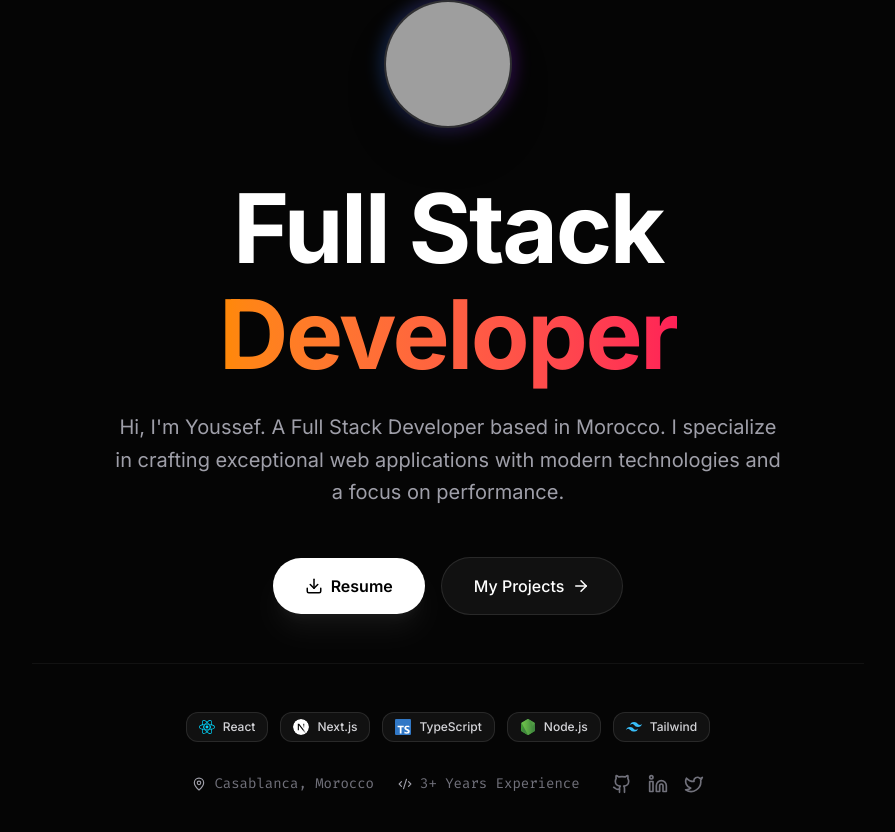
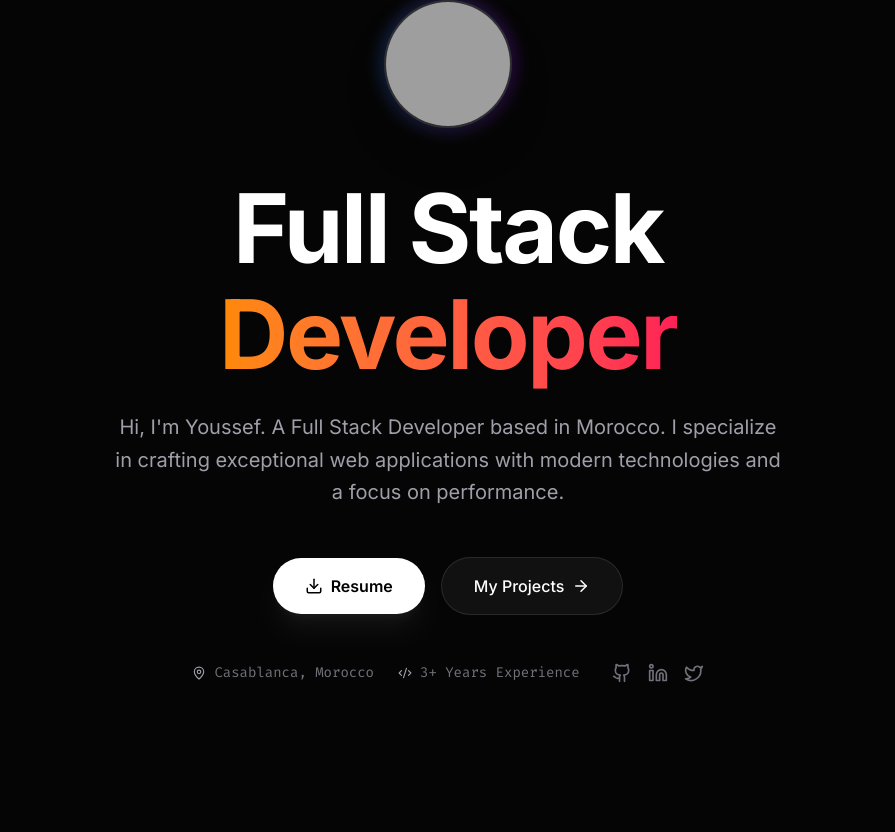
Before and after one commit to Elmountahiii/elmountahi.dev, a React (Vite) app: page / in a window 1280 px wide. Shown: the part 224-1056 px from the top of the page, without its empty margins (192-1087 px from the left). Built offline with nearby package versions, Linux system fonts and the light colour scheme; grey boxes are pictures that could not be loaded.

Commit message:
removing the tech stack from the hero section

```diff
--- a/src/components/Hero.tsx
+++ b/src/components/Hero.tsx
@@ -73,16 +73,8 @@ const Hero: React.FC = () => {
 					</a>
 				</div>
 
-				{/* Tech Stack & Location */}
-				<div className="pt-12 border-t border-white/5 flex flex-col items-center gap-8 animate-in slide-in-from-bottom-8 duration-1000 delay-400">
-					<div className="flex flex-wrap justify-center gap-3">
-						{["React", "Next.js", "TypeScript", "Node.js", "Tailwind"].map(
-							(tech) => (
-								<TechBadge key={tech} name={tech} />
-							),
-						)}
-					</div>
-
+				{/* Location */}
+				<div className=" flex flex-col items-center gap-12 animate-in slide-in-from-bottom-8 duration-1000 delay-400">
 					<div className="flex flex-wrap items-center justify-center gap-6 text-sm font-mono text-zinc-500">
 						<div className="flex items-center gap-2">
 							<MapPin size={14} className="text-zinc-400" />
```
